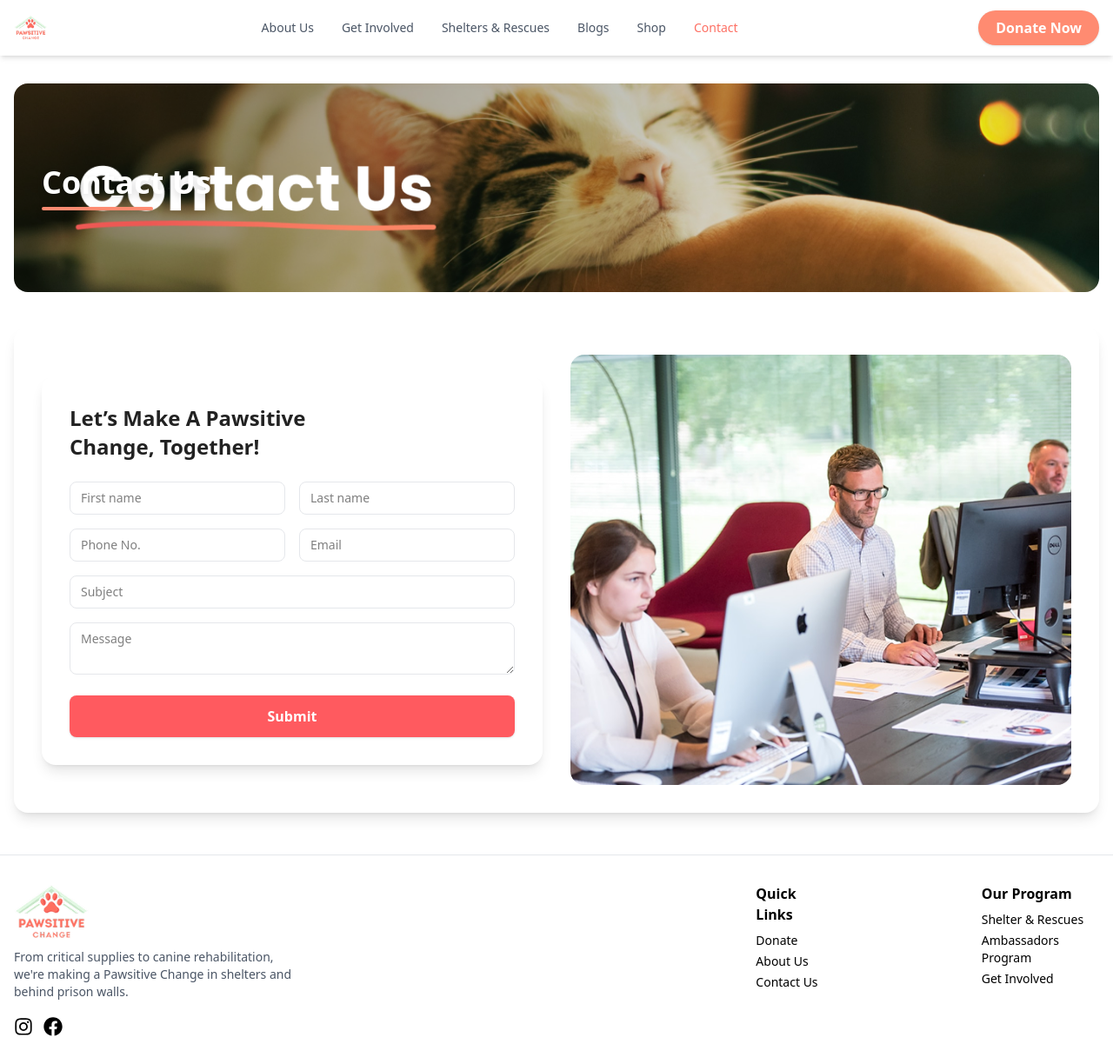
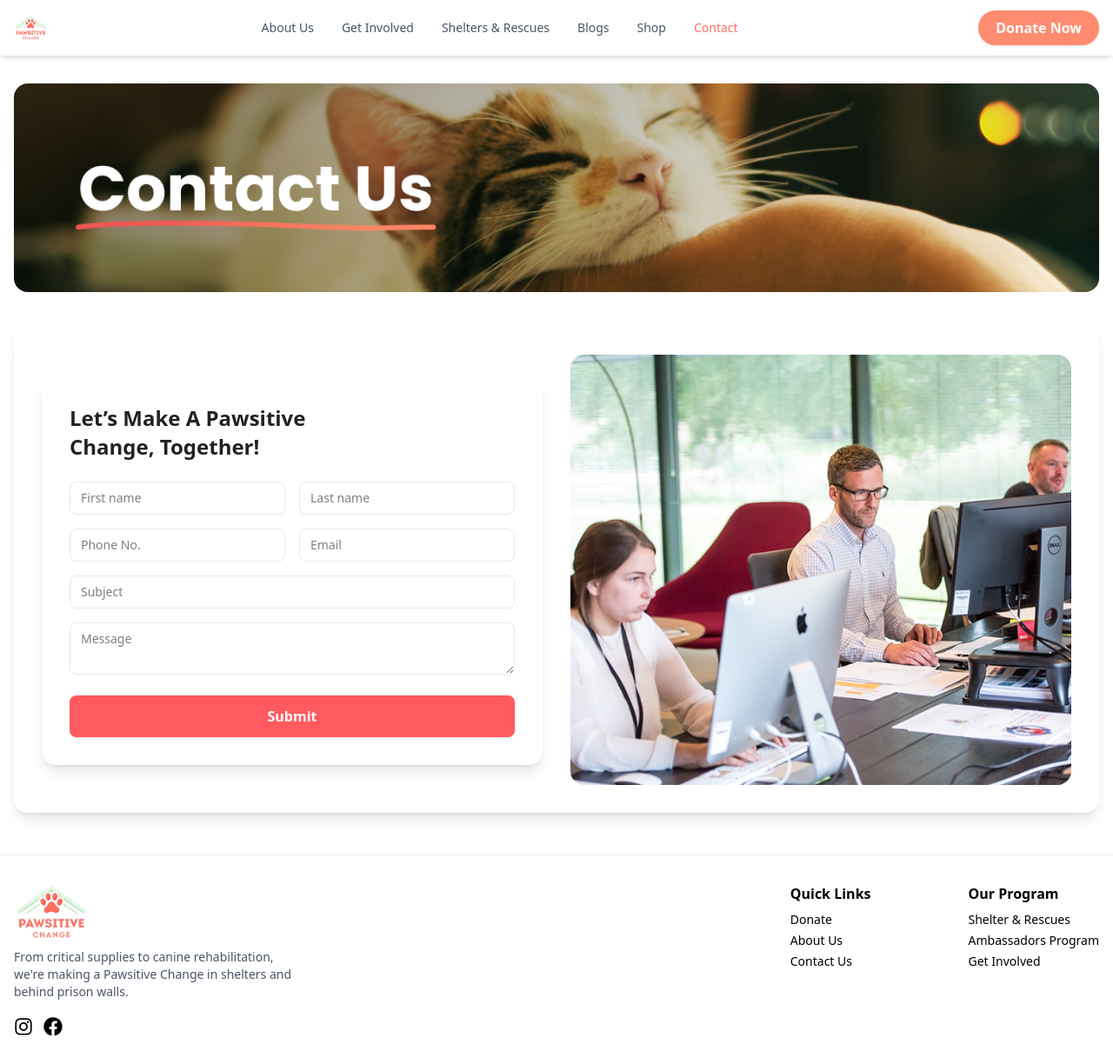
Before and after one commit to anas0723/Pawsitive, a Next.js app: page /contact in a window 1280 px wide. Shown: the whole page at 87% size. Built offline with nearby package versions, Linux system fonts and the light colour scheme.

Commit message:
final chages

```diff
--- a/src/app/components/about/Page.jsx
+++ b/src/app/components/about/Page.jsx
@@ -5,7 +5,6 @@ import AboutIRSExpenses from './AboutIRSExpenses';
 import AboutDonationTransparency from './AboutDonationTransparency';
 import AboutPartners from './AboutPartners';
 import AboutTestimonials from './AboutTestimonials';
-import CatForm from '../common/CatForm';
 
 export default function AboutPage() {
   return (
@@ -39,7 +38,7 @@ export default function AboutPage() {
       <AboutDonationTransparency />
       <AboutPartners />
       <AboutTestimonials />
-      <CatForm/>
+
     </main>
   );
 }
--- a/src/app/components/common/Footer.jsx
+++ b/src/app/components/common/Footer.jsx
@@ -5,7 +5,7 @@ import Image from 'next/image';
 const Footer = () => {
   return (
     <footer className="bg-white border-t border-gray-200 py-8 px-4">
-      <div className="max-w-7xl mx-auto flex flex-col md:flex-row md:items-start items-center justify-between gap-8">
+      <div className="max-w-7xl mx-auto flex flex-col md:flex-row md:items-start items-center justify-between gap-0 md:gap-0">
         {/* Left: Logo and description */}
         <div className="flex flex-col items-center md:items-start flex-1 min-w-[180px] w-full md:w-auto mb-6 md:mb-0">
           <Image
@@ -27,22 +27,19 @@ const Footer = () => {
             </a>
           </div>
         </div>
-        {/* Center: Divider */}
-        <div className="hidden md:flex flex-col items-center justify-center flex-1 min-w-[80px]">
-        </div>
         {/* Right: Links */}
-        <div className="flex flex-col sm:flex-row flex-1 gap-44 justify-end min-w-[180px] w-full md:w-auto items-center md:items-start">
+        <div className="flex flex-col sm:flex-row flex-1 md:gap-20 lg:flex lg:gap-28 sm:gap-3 justify-end min-w-[180px] w-full md:w-auto items-center md:items-start md:text-left">
           <div className="mb-4 sm:mb-0">
-            <h4 className="font-bold mb-2 text-black text-center sm:text-left">Quick Links</h4>
-            <ul className="space-y-1 text-sm text-center sm:text-left">
+            <h4 className="font-bold mb-2 text-black text-center md:text-left sm:text-left">Quick Links</h4>
+            <ul className="space-y-1 text-sm text-center md:text-left sm:text-left">
               <li><a href="#" className="hover:text-[#FF5A5F] font-medium">Donate</a></li>
               <li><a href="#" className="hover:text-[#FF5A5F] font-medium">About Us</a></li>
               <li><a href="#" className="hover:text-[#FF5A5F] font-medium">Contact Us</a></li>
             </ul>
           </div>
           <div>
-            <h4 className="font-bold mb-2 text-black text-center sm:text-left">Our Program</h4>
-            <ul className="space-y-1 text-sm text-center sm:text-left">
+            <h4 className="font-bold mb-2 text-black text-center md:text-left sm:text-left">Our Program</h4>
+            <ul className="space-y-1 text-sm text-center md:text-left sm:text-left">
               <li><a href="#" className="hover:text-[#FF5A5F]">Shelter & Rescues</a></li>
               <li><a href="#" className="hover:text-[#FF5A5F]">Ambassadors Program</a></li>
               <li><a href="#" className="hover:text-[#FF5A5F]">Get Involved</a></li>
--- a/src/app/components/common/Header.jsx
+++ b/src/app/components/common/Header.jsx
@@ -61,7 +61,7 @@ export default function Header() {
           {/* Hamburger (Mobile) */}
           <div className="flex items-center gap-2 md:hidden">
             <Link
-              href="/donate"
+              href="/donate-now"
               className="ml-2 px-5 py-2 rounded-full bg-[#FF8B71] text-white font-semibold shadow hover:bg-[#FD7064] transition-colors duration-200 text-base"
             >
               Donate Now
--- a/src/app/contact/page.jsx
+++ b/src/app/contact/page.jsx
@@ -14,12 +14,7 @@ export default function ContactPage() {
             className="object-cover"
             priority
           />
-          <div className="absolute left-0 top-0 w-full h-full flex items-center px-8">
-            <h1 className="font-poppins font-bold text-3xl md:text-4xl text-white drop-shadow-lg">
-              Contact Us
-              <span className="block w-32 h-1 bg-[#FF8B71] mt-2 rounded"></span>
-            </h1>
-          </div>
+
         </div>
       </div>
       {/* Main Content */}
```
